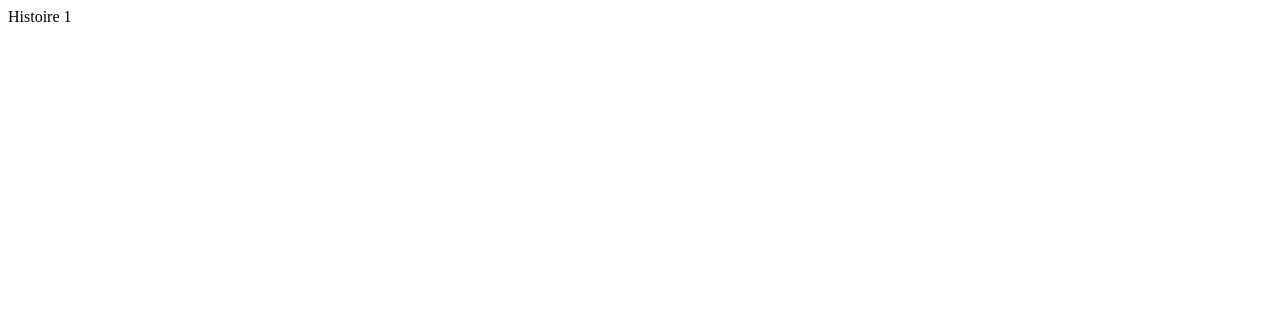
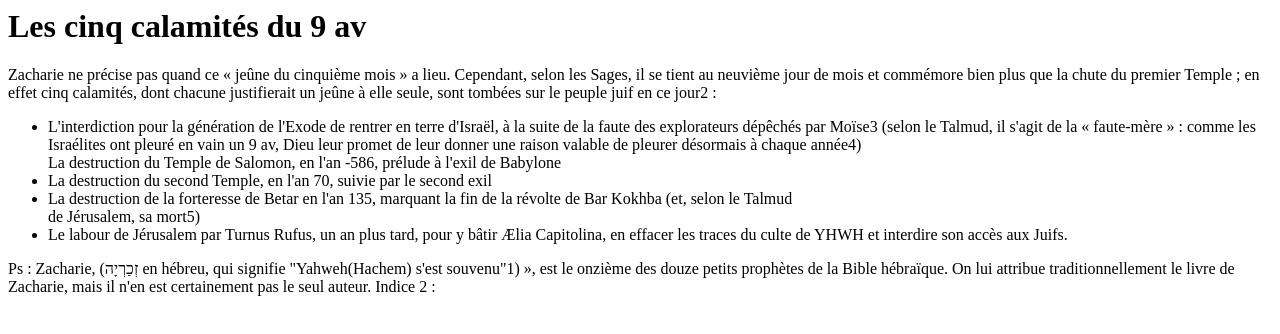
Before and after one commit to Williambellity/Williambellity.github.io, a plain HTML site: page t100.html in a window 1280 px wide. Drawn offline with Linux system fonts and the light colour scheme.

Commit message:
presque finit, à voir combien de stop je met mais je pense découper la liste de 2

```diff
--- a/t100.html
+++ b/t100.html
@@ -1,10 +1,39 @@
 <head>
-    <title>Histoire 1</title>
+    <title>Histoire 2</title>
 
 </head>
 
 <body>
+    <h1>Les cinq calamités du 9 av</h1>
+
+    Zacharie ne précise pas quand ce « jeûne du cinquième mois » a lieu. Cependant, selon les Sages, il se tient au
+    neuvième
+    jour de mois et commémore bien plus que la chute du premier Temple ; en effet cinq calamités, dont chacune
+    justifierait
+    un jeûne à elle seule, sont tombées sur le peuple juif en ce jour2 :
+    <ul>
+        <li>L'interdiction pour la génération de l'Exode de rentrer en terre d'Israël, à la suite de la faute des
+            explorateurs
+            dépêchés par Moïse3 (selon le Talmud, il s'agit de la « faute-mère » : comme les Israélites ont pleuré en
+            vain un 9 av,
+            Dieu leur promet de leur donner une raison valable de pleurer désormais à chaque année4)
+        </li>La destruction du Temple de Salomon, en l'an -586, prélude à l'exil de Babylone
+        <li>La destruction du second Temple, en l'an 70, suivie par le second exil</li>
+        <li>La destruction de la forteresse de Betar en l'an 135, marquant la fin de la révolte de Bar Kokhba (et, selon
+            le
+            Talmud</li>
+        de Jérusalem, sa mort5)
+        <li>Le labour de Jérusalem par Turnus Rufus, un an plus tard, pour y bâtir Ælia Capitolina, en effacer les
+            traces du
+            culte de YHWH et interdire son accès aux Juifs.</li>
+    </ul>
 
 
-    Histoire 1
+    Ps : Zacharie, (זְכַרְיָה en hébreu, qui signifie "Yahweh(Hachem) s'est souvenu"1) », est le onzième des douze
+    petits prophètes de la
+    Bible hébraïque. On lui attribue traditionnellement le livre de Zacharie, mais il n'en est certainement pas le seul
+    auteur.
+
+    Indice 2 :
+
 </body>
```
Also changed, not shown: t10.html (+16 -1 lines), t109.html (+10 -0 lines), t3500.html (+25 -0 lines).
